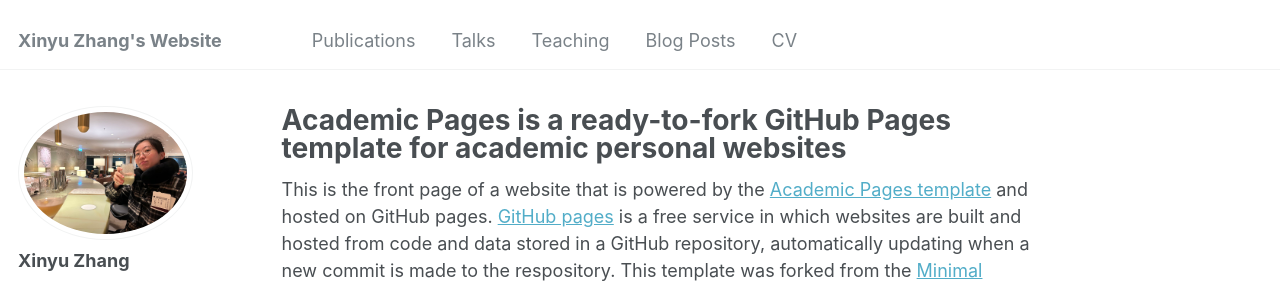
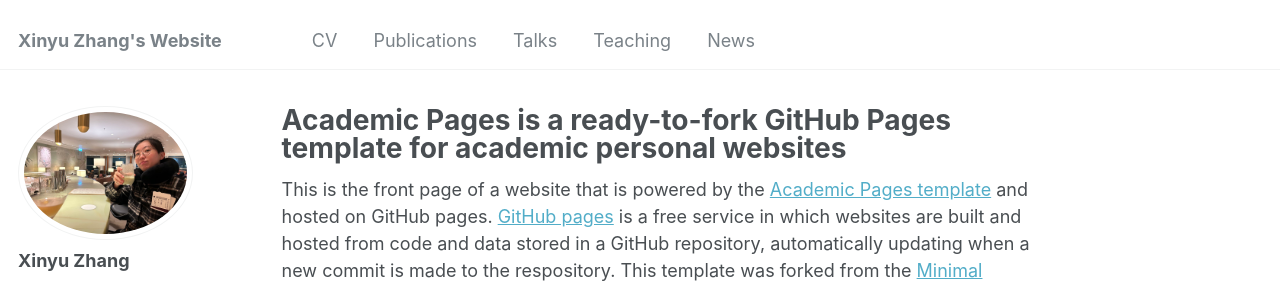
Before and after one commit to cryptome-xyz/cryptome-xyz.github.io, a Jekyll site: the page built from _pages/about.md, in a window 1280 px wide. Shown: the top 283 px of the page. Built offline with Jekyll 4.4.1, drawn with Linux system fonts in a browser that asks for light colours; some web fonts are replaced.

Commit message:
Update navigation.yml

```diff
--- a/_data/navigation.yml
+++ b/_data/navigation.yml
@@ -5,6 +5,9 @@
 # prevent it from being included in the site.
 
 main:
+  - title: "CV"
+    url: /cv/
+
   - title: "Publications"
     url: /publications/
 
@@ -14,8 +17,5 @@ main:
   - title: "Teaching"
     url: /teaching/
 
-  - title: "Blog Posts"
+  - title: "News"
     url: /year-archive/
-
-  - title: "CV"
-    url: /cv/
```
